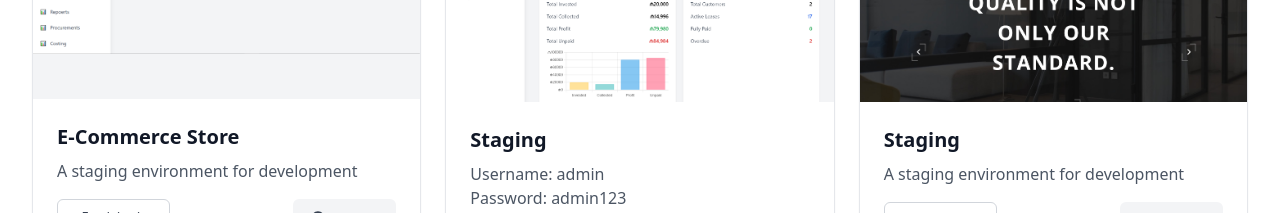
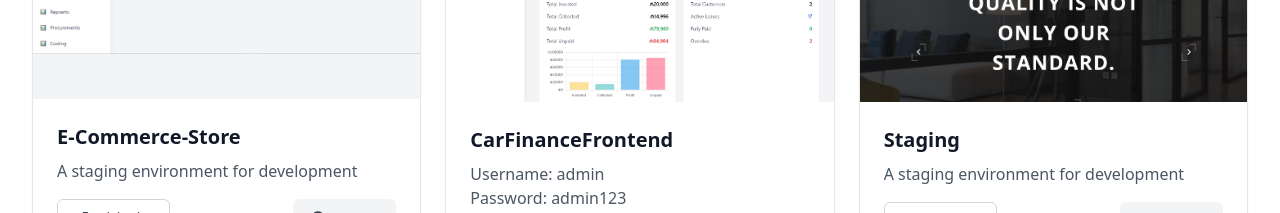
Before and after one commit to MuhammadHaris8171/Haris, a React (Vite) app: page / in a window 1280 px wide. Shown: the part 860-1073 px from the top of the page. Built offline with nearby package versions, Linux system fonts and the light colour scheme.

Commit message:
title of car finance and zyngnx change

```diff
--- a/src/components/Project1.jsx
+++ b/src/components/Project1.jsx
@@ -7,13 +7,13 @@ export default function Project1() {
 
   const projects = [
     {
-      title: "E-Commerce Store",
+      title: "E-Commerce-Store",
       description: "A staging environment for development",
       url: "https://digital-ocean-olive.vercel.app",
       image: "/website6.PNG",
     },
     {
-      title: "Staging",
+      title: "CarFinanceFrontend",
       description: " Username: admin \n Password: admin123",
       url: "https://car-finance-frontend.vercel.app",
       image: "/website7.PNG",
```
